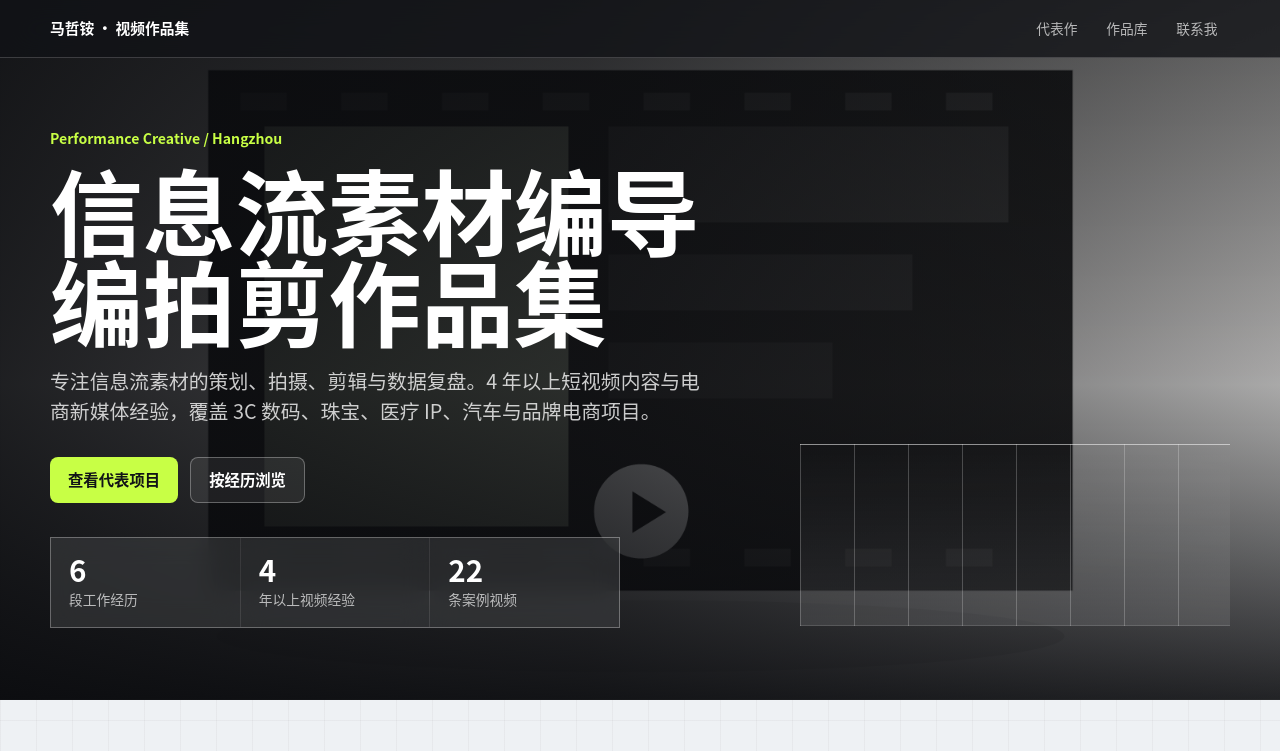
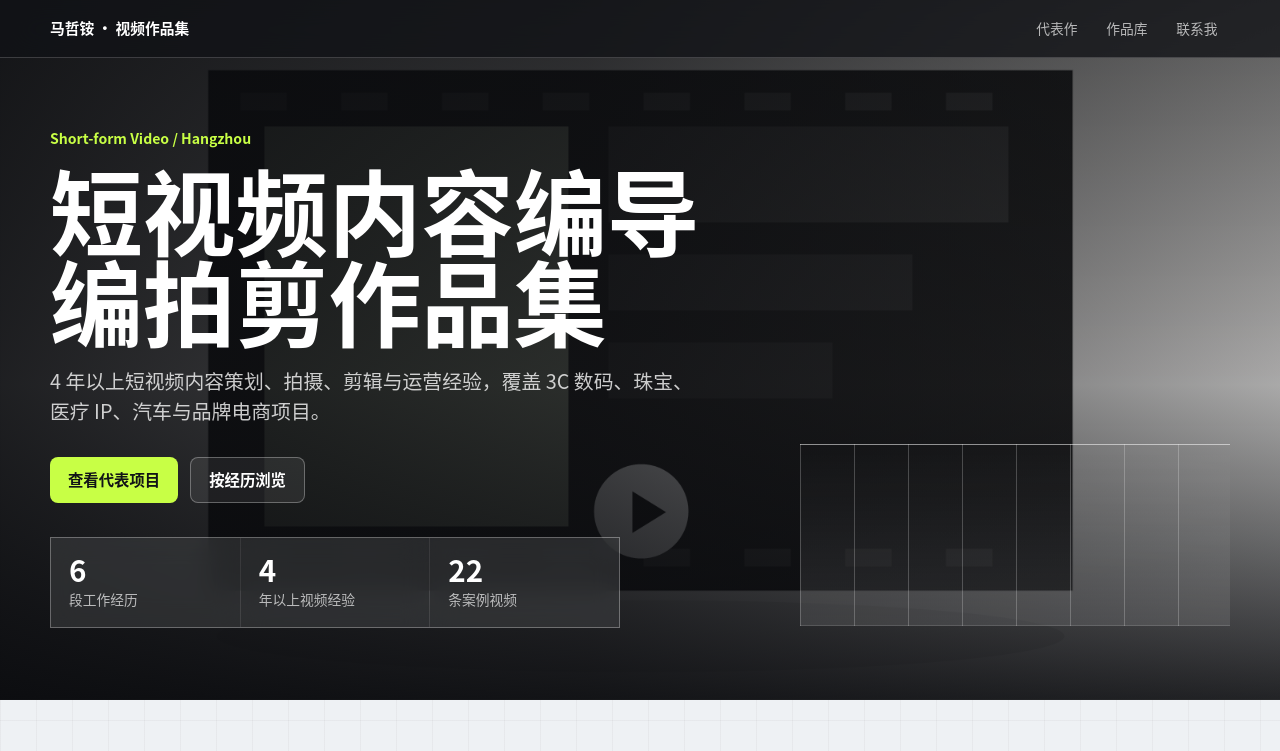
Before and after one commit to fp7f2tt2m7-gif/mazhean-video-portfolio, a plain HTML site: page index.html in a window 1280 px wide. Shown: the top 751 px of the page. Drawn offline with Linux system fonts and the light colour scheme.

Commit message:
Broaden portfolio headline

```diff
--- a/index.html
+++ b/index.html
@@ -3,7 +3,7 @@
   <head>
     <meta charset="utf-8">
     <meta name="viewport" content="width=device-width, initial-scale=1">
-    <meta name="description" content="马哲铵的信息流素材编导作品集，聚焦 3C、电商与短视频内容的策划、拍摄、剪辑和数据复盘。">
+    <meta name="description" content="马哲铵的短视频内容编导作品集，聚焦 3C、电商与短视频内容的策划、拍摄、剪辑和运营。">
     <meta name="robots" content="index,follow">
     <meta name="theme-color" content="#0f1820">
     <meta name="format-detection" content="telephone=no">
@@ -12,7 +12,7 @@
     <meta property="og:type" content="website">
     <meta property="og:site_name" content="马哲铵 · 视频作品集">
     <meta property="og:title" content="马哲铵 | 视频作品集">
-    <meta property="og:description" content="信息流素材编导作品集，包含 22 条精选案例视频与 6 段项目经历。">
+    <meta property="og:description" content="短视频内容编导作品集，包含 22 条精选案例视频与 6 段项目经历。">
     <meta property="og:url" content="https://fp7f2tt2m7-gif.github.io/mazhean-video-portfolio/">
     <meta property="og:image" content="https://fp7f2tt2m7-gif.github.io/mazhean-video-portfolio/assets/social-card.png">
     <meta property="og:image:width" content="1200">
@@ -20,9 +20,9 @@
     <meta property="og:image:alt" content="马哲铵视频作品集封面">
     <meta name="twitter:card" content="summary_large_image">
     <meta name="twitter:title" content="马哲铵 | 视频作品集">
-    <meta name="twitter:description" content="信息流素材编导作品集，包含 22 条精选案例视频与 6 段项目经历。">
+    <meta name="twitter:description" content="短视频内容编导作品集，包含 22 条精选案例视频与 6 段项目经历。">
     <meta name="twitter:image" content="https://fp7f2tt2m7-gif.github.io/mazhean-video-portfolio/assets/social-card.png">
-    <title>马哲铵 | 信息流素材与短视频作品集</title>
+    <title>马哲铵 | 短视频内容编导作品集</title>
     <link rel="stylesheet" href="styles.css">
   </head>
   <body>
@@ -50,13 +50,13 @@
     <main id="top">
       <section class="hero" aria-labelledby="hero-title">
         <div class="hero-copy">
-          <p class="eyebrow">Performance Creative / Hangzhou</p>
+          <p class="eyebrow">Short-form Video / Hangzhou</p>
           <h1 id="hero-title">
-            <span>信息流素材编导</span>
+            <span>短视频内容编导</span>
             <span>编拍剪作品集</span>
           </h1>
           <p class="hero-summary">
-            专注信息流素材的策划、拍摄、剪辑与数据复盘。4 年以上短视频内容与电商新媒体经验，覆盖 3C 数码、珠宝、医疗 IP、汽车与品牌电商项目。
+            4 年以上短视频内容策划、拍摄、剪辑与运营经验，覆盖 3C 数码、珠宝、医疗 IP、汽车与品牌电商项目。
           </p>
           <div class="hero-actions" aria-label="快捷入口">
             <a class="button primary" href="#featured-works">查看代表项目</a>
```
